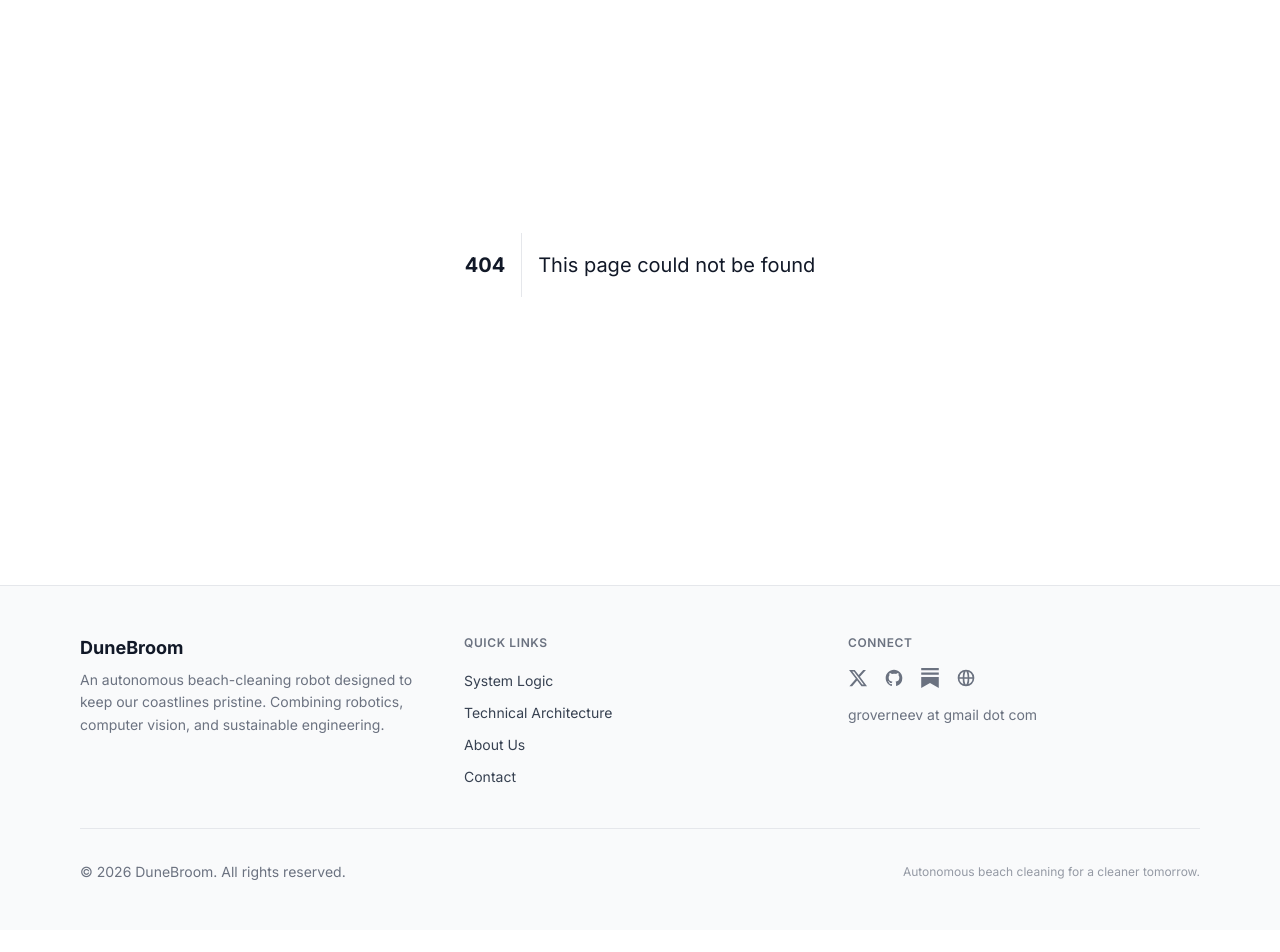
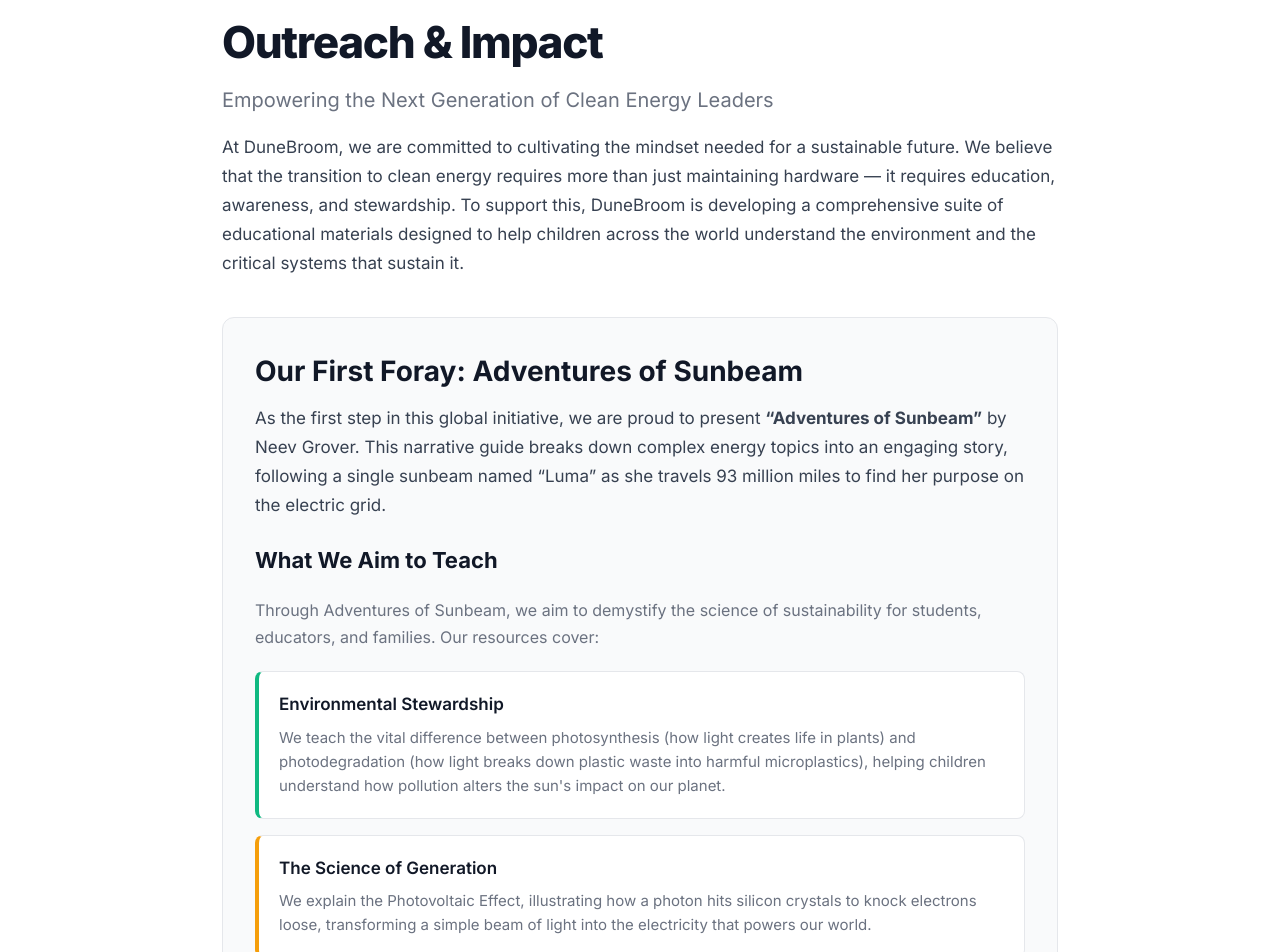
Before and after one commit to groverneev/DuneBroom_Website, a Next.js app: page /outreach in a window 1280 px wide. Before the commit this address had no page. Shown: the part 120-1072 px from the top of the page. Before the commit the page ends 1050 px from the top, so only its background shows below. Built offline with nearby package versions, Linux system fonts and the light colour scheme.

Commit message:
added outreach page

```diff
--- /dev/null
+++ b/app/outreach/page.tsx
@@ -0,0 +1,208 @@
+export default function OutreachPage() {
+  return (
+    <main style={{ fontFamily: "Inter, sans-serif", background: "var(--background)", minHeight: "100vh", transition: "background-color 0.3s" }}>
+      <section
+        style={{
+          maxWidth: 900,
+          margin: "0 auto",
+          padding: "4rem 2rem 6rem 2rem",
+          color: "var(--foreground)",
+        }}
+      >
+        <h1
+          style={{
+            fontSize: 44,
+            fontWeight: 800,
+            letterSpacing: "-0.03em",
+            marginBottom: "0.5rem",
+          }}
+        >
+          Outreach &amp; Impact
+        </h1>
+        <p style={{ fontSize: 20, color: "var(--muted)", marginBottom: "1rem", lineHeight: 1.7 }}>
+          Empowering the Next Generation of Clean Energy Leaders
+        </p>
+        <p style={{ fontSize: 17, color: "var(--subtle)", marginBottom: "2.5rem", lineHeight: 1.7 }}>
+          At DuneBroom, we are committed to cultivating the mindset needed for a sustainable future.
+          We believe that the transition to clean energy requires more than just maintaining hardware
+          — it requires education, awareness, and stewardship. To support this, DuneBroom is
+          developing a comprehensive suite of educational materials designed to help children across
+          the world understand the environment and the critical systems that sustain it.
+        </p>
+
+        {/* Adventures of Sunbeam */}
+        <div
+          style={{
+            background: "var(--surface)",
+            borderRadius: 12,
+            padding: "2rem",
+            marginBottom: "1.5rem",
+            border: "1px solid var(--border)",
+          }}
+        >
+          <h2 style={{ fontSize: 28, fontWeight: 700, marginBottom: "0.75rem", color: "var(--foreground)" }}>
+            Our First Foray: Adventures of Sunbeam
+          </h2>
+          <p style={{ fontSize: 17, lineHeight: 1.7, color: "var(--subtle)", marginBottom: "1.5rem" }}>
+            As the first step in this global initiative, we are proud to present{" "}
+            <strong>&ldquo;Adventures of Sunbeam&rdquo;</strong> by Neev Grover. This narrative guide
+            breaks down complex energy topics into an engaging story, following a single sunbeam named
+            &ldquo;Luma&rdquo; as she travels 93 million miles to find her purpose on the electric grid.
+          </p>
+
+          <h3 style={{ fontSize: 22, fontWeight: 700, marginBottom: "1.25rem", color: "var(--foreground)" }}>
+            What We Aim to Teach
+          </h3>
+          <p style={{ fontSize: 16, lineHeight: 1.7, color: "var(--muted)", marginBottom: "1.25rem" }}>
+            Through Adventures of Sunbeam, we aim to demystify the science of sustainability for
+            students, educators, and families. Our resources cover:
+          </p>
+
+          <div style={{ display: "flex", flexDirection: "column", gap: "1rem", marginBottom: "2rem" }}>
+            <div
+              style={{
+                background: "var(--card-bg)",
+                borderRadius: 8,
+                padding: "1.25rem",
+                border: "1px solid var(--border)",
+                borderLeft: "4px solid #10b981",
+              }}
+            >
+              <h4 style={{ fontSize: 17, fontWeight: 600, color: "var(--foreground)", marginBottom: "0.5rem" }}>
+                Environmental Stewardship
+              </h4>
+              <p style={{ fontSize: 15, color: "var(--muted)", margin: 0, lineHeight: 1.6 }}>
+                We teach the vital difference between photosynthesis (how light creates life in plants)
+                and photodegradation (how light breaks down plastic waste into harmful microplastics),
+                helping children understand how pollution alters the sun&apos;s impact on our planet.
+              </p>
+            </div>
+
+            <div
+              style={{
+                background: "var(--card-bg)",
+                borderRadius: 8,
+                padding: "1.25rem",
+                border: "1px solid var(--border)",
+                borderLeft: "4px solid #f59e0b",
+              }}
+            >
+              <h4 style={{ fontSize: 17, fontWeight: 600, color: "var(--foreground)", marginBottom: "0.5rem" }}>
+                The Science of Generation
+              </h4>
+              <p style={{ fontSize: 15, color: "var(--muted)", margin: 0, lineHeight: 1.6 }}>
+                We explain the Photovoltaic Effect, illustrating how a photon hits silicon crystals to
+                knock electrons loose, transforming a simple beam of light into the electricity that
+                powers our world.
+              </p>
+            </div>
+
+            <div
+              style={{
+                background: "var(--card-bg)",
+                borderRadius: 8,
+                padding: "1.25rem",
+                border: "1px solid var(--border)",
+                borderLeft: "4px solid var(--accent)",
+              }}
+            >
+              <h4 style={{ fontSize: 17, fontWeight: 600, color: "var(--foreground)", marginBottom: "0.5rem" }}>
+                Grid Dynamics
+              </h4>
+              <p style={{ fontSize: 15, color: "var(--muted)", margin: 0, lineHeight: 1.6 }}>
+                We illustrate the electric grid not just as wires, but as a giant &ldquo;balancing
+                scale&rdquo; where Supply (generation) and Demand (usage) must match perfectly to keep
+                the system stable.
+              </p>
+            </div>
+
+            <div
+              style={{
+                background: "var(--card-bg)",
+                borderRadius: 8,
+                padding: "1.25rem",
+                border: "1px solid var(--border)",
+                borderLeft: "4px solid #8b5cf6",
+              }}
+            >
+              <h4 style={{ fontSize: 17, fontWeight: 600, color: "var(--foreground)", marginBottom: "0.5rem" }}>
+                The &ldquo;Duck Curve&rdquo; &amp; Storage
+              </h4>
+              <p style={{ fontSize: 15, color: "var(--muted)", margin: 0, lineHeight: 1.6 }}>
+                We explain the timing mismatch between peak solar generation (midday) and peak human
+                demand (evening), showing why battery storage is the essential &ldquo;waiting room&rdquo;
+                needed to make solar power reliable around the clock.
+              </p>
+            </div>
+          </div>
+
+          <a
+            href="https://www.amazon.com/Adventures-Sunbeam-heartwarming-sustainability-potential-ebook/dp/B0GKCXW4DL/ref=sr_1_1?crid=1PTTUTLDD8ITA&dib=eyJ2IjoiMSJ9.kzj3oIII20a8taLbAuz-RQ.uO4vRYbcqFMUFQYcNnhkiWwPhPbBAYOIOfitbxxy2oc&dib_tag=se&keywords=adventures+of+sunbeam+neev+grover&qid=1771214917&sprefix=adventures+of+sunbeam+neev+grove%2Caps%2C152&sr=8-1"
+            target="_blank"
+            rel="noopener noreferrer"
+            style={{
+              display: "inline-block",
+              background: "var(--accent)",
+              color: "#fff",
+              fontWeight: 600,
+              fontSize: 16,
+              borderRadius: 8,
+              padding: "12px 28px",
+              textDecoration: "none",
+              transition: "opacity 0.2s",
+            }}
+          >
+            Read Adventures of Sunbeam &rarr;
+          </a>
+        </div>
+
+        {/* Earth Day Art Competition */}
+        <div
+          style={{
+            background: "var(--surface)",
+            borderRadius: 12,
+            padding: "2rem",
+            border: "1px solid var(--border)",
+          }}
+        >
+          <h2 style={{ fontSize: 28, fontWeight: 700, marginBottom: "0.75rem", color: "var(--foreground)" }}>
+            Earth Day Art Competition
+          </h2>
+          <p style={{ fontSize: 20, color: "var(--muted)", marginBottom: "1rem", fontWeight: 500 }}>
+            Visualizing a Clean Future
+          </p>
+          <p style={{ fontSize: 17, lineHeight: 1.7, color: "var(--subtle)", marginBottom: "1rem" }}>
+            At DuneBroom, we believe that before we can build a sustainable world, we must first be
+            able to imagine it. Creativity is just as important as engineering in the fight for a
+            cleaner planet.
+          </p>
+          <p style={{ fontSize: 17, lineHeight: 1.7, color: "var(--subtle)", marginBottom: "1.5rem" }}>
+            To celebrate our commitment to the environment, we are inviting students to participate
+            in our Earth Day Art Competition. We want to see your vision of a
+            &ldquo;Clean Energy Future&rdquo;. Visit our competition portal to download templates,
+            view guidelines, and submit your masterpiece.
+          </p>
+
+          <a
+            href="https://earthdayartcontest.vercel.app/"
+            target="_blank"
+            rel="noopener noreferrer"
+            style={{
+              display: "inline-block",
+              background: "var(--accent)",
+              color: "#fff",
+              fontWeight: 600,
+              fontSize: 16,
+              borderRadius: 8,
+              padding: "12px 28px",
+              textDecoration: "none",
+              transition: "opacity 0.2s",
+            }}
+          >
+            Enter the Art Competition &rarr;
+          </a>
+        </div>
+      </section>
+    </main>
+  );
+}
--- a/app/page.tsx
+++ b/app/page.tsx
@@ -15,6 +15,12 @@ const detailPages = [
     label: "Technical Architecture",
     icon: "🏗️",
     description: "Hardware design, sensors, and the software stack powering the robot.",
+  },
+  {
+    href: "/outreach",
+    label: "Outreach & Impact",
+    icon: "🌱",
+    description: "Educational initiatives inspiring the next generation of clean energy leaders.",
   },
   {
     href: "/about_us",
--- a/components/Navbar.tsx
+++ b/components/Navbar.tsx
@@ -7,6 +7,7 @@ import { useTheme } from "./ThemeProvider";
 const navLinks = [
   { href: "/system-logic", label: "System Logic" },
   { href: "/technical-architecture", label: "Technical Architecture" },
+  { href: "/outreach", label: "Outreach" },
   { href: "/about_us", label: "About Us" },
   { href: "/contact", label: "Contact" },
 ];
```
Also changed, not shown: 1 other file (tests, documents, lock files or other folders).
